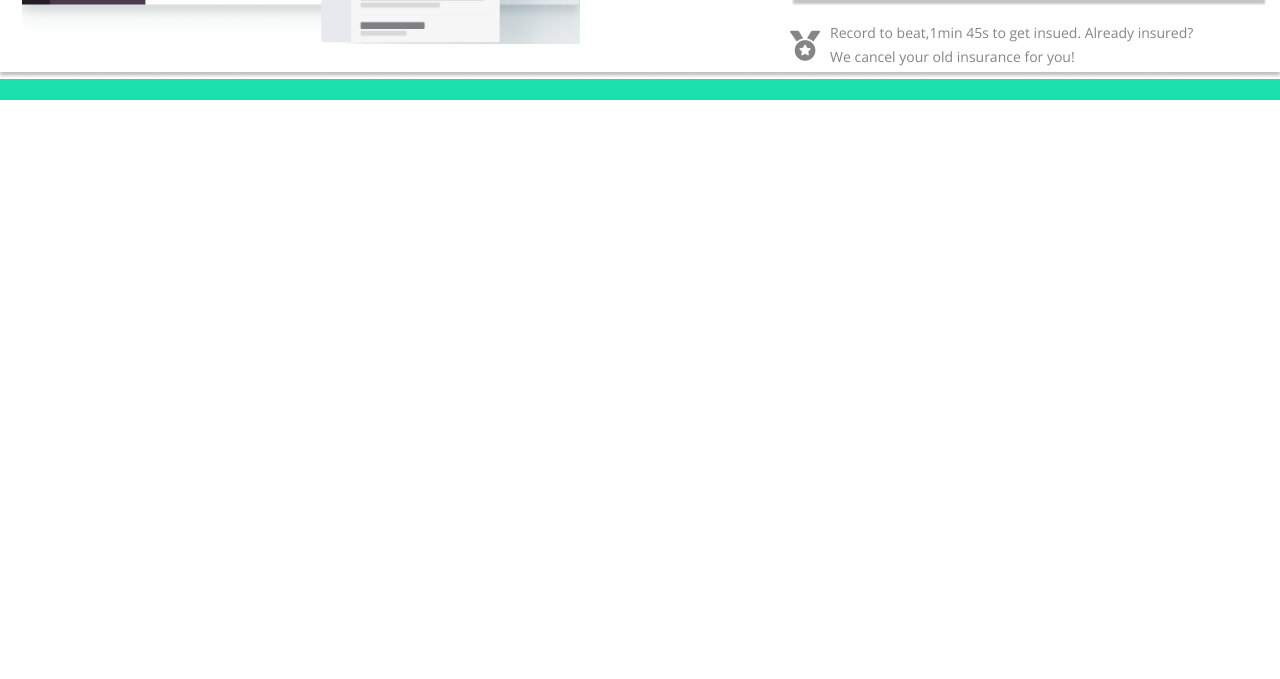
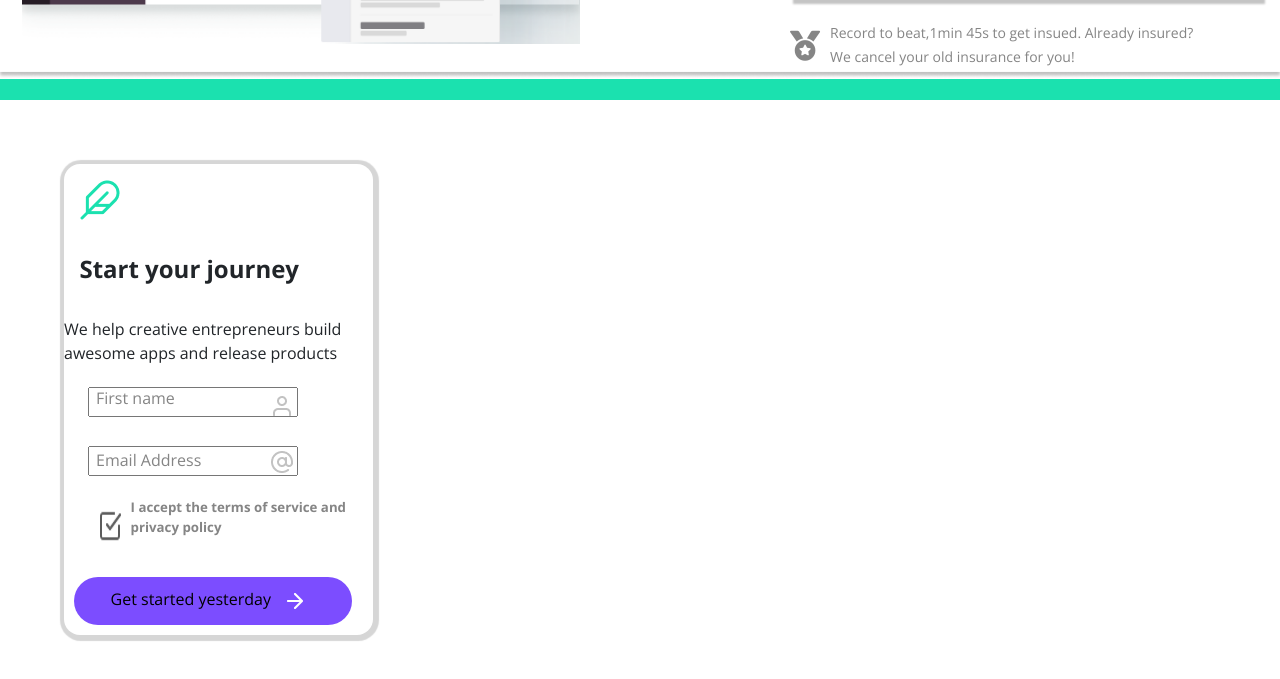
Before and after one commit to tonganh/Intern, a plain HTML site: page home.html in a window 1280 px wide. Shown: the part 555-1234 px from the top of the page. Before the commit the page ends 800 px from the top, so only its background shows below. Drawn offline with nearby package versions, Linux system fonts and the light colour scheme.

Commit message:
Second commit

```diff
--- a/assets/css/style.css
+++ b/assets/css/style.css
@@ -5,7 +5,8 @@ body {
   line-height: 1.5;
 }
 .container1 {
-  width: 1170px;
+  width: 100%;
+  width: 100%;
   margin: 0px auto;
 }
 /* ===== Header-top ======== */
@@ -170,3 +171,55 @@ ul#menu-list li:hover a {
   padding-top: 10px;
   padding-right: 10px;
 }
+/* =======Tex-column ======= */
+#text-column {
+  background-color: #ffffff;
+  background-size: initial;
+  display: flex;
+}
+#text-column form {
+  background-color: white;
+  margin-left: 5%;
+  position: relative;
+  border-radius: 1rem;
+  margin: 5%;
+  box-shadow: 1px 1px 1px 5px #d6d6d6;
+}
+form label {
+  position: absolute;
+  outline: none;
+  color: #858585;
+  left: 2rem;
+}
+.input-group {
+  margin: 1rem 1.5rem;
+  outline: none;
+}
+button {
+  user-select: none;
+}
+#text-column form button {
+  margin: 10px;
+  background-color: #7c4dff;
+  width: 90%;
+  border-radius: 2em;
+  height: 3em;
+  border: 1px solid #7c4dff;
+  outline: none;
+  border: none;
+}
+#text-column h5 {
+  text-align: left;
+  margin: 1em 2em;
+}
+#text-column h2 {
+  margin: 5%;
+  font-size: 1.5em;
+  height: 50px;
+}
+#text-column h5 {
+  display: flex;
+}
+input:focus + label {
+  color: white;
+}
--- a/home.html
+++ b/home.html
@@ -62,11 +62,34 @@
                 <div class="d-flex">
                     <p> <i class="fas fa-medal"></i></p>
                     <p> Record to beat,1min 45s to get insued. Already insured? <br>
-                    We cancel your old insurance for you!</p>
+                        We cancel your old insurance for you!</p>
                 </div>
             </div>
         </div>
-
+    </div>
+    <div id="text-column" class="container1">
+        <form action="">
+            <p style="margin-bottom: -0.2%;"> <img src="./assets/image/feather.png" alt=""></p>
+            <h2 ">Start your journey</h2>
+            <p>We help creative entrepreneurs build </br> awesome apps and release products</p>
+            <div class="input-group">
+                <input type="text" id="first-name">
+                <label style="margin-top: 0.35em;" for="first-name">First name</label>
+                <img  style="margin-left: -2.5em;margin-top: 0.35em;" src="./assets/image/user.png" alt="">
+            </div>
+            <div class="input-group">
+                <input type="text" id="email-address">
+                <label style="margin-top: 0.35em;" for="email-address">Email Address</label>
+                <img src="./assets/image/at-sign.png" style="margin-left: -2.5em;" alt="">
+            </div>
+            <h5>
+            <img src="./assets/image/check-square.png" alt="">
+            <p style="color: #858585;">I accept the terms of service and</br>privacy policy</p>
+            </h5>
+            <button>Get started yesterday
+                <img src="./assets/image/arrow right.png" alt="">
+            </button>
+        </form>
     </div>
 </body>
 
```
Also changed, not shown: assets/image/arrow right.png (added), assets/image/at-sign.png (added), assets/image/check-square.png (added), assets/image/feather.png (added), assets/image/user.png (added).
